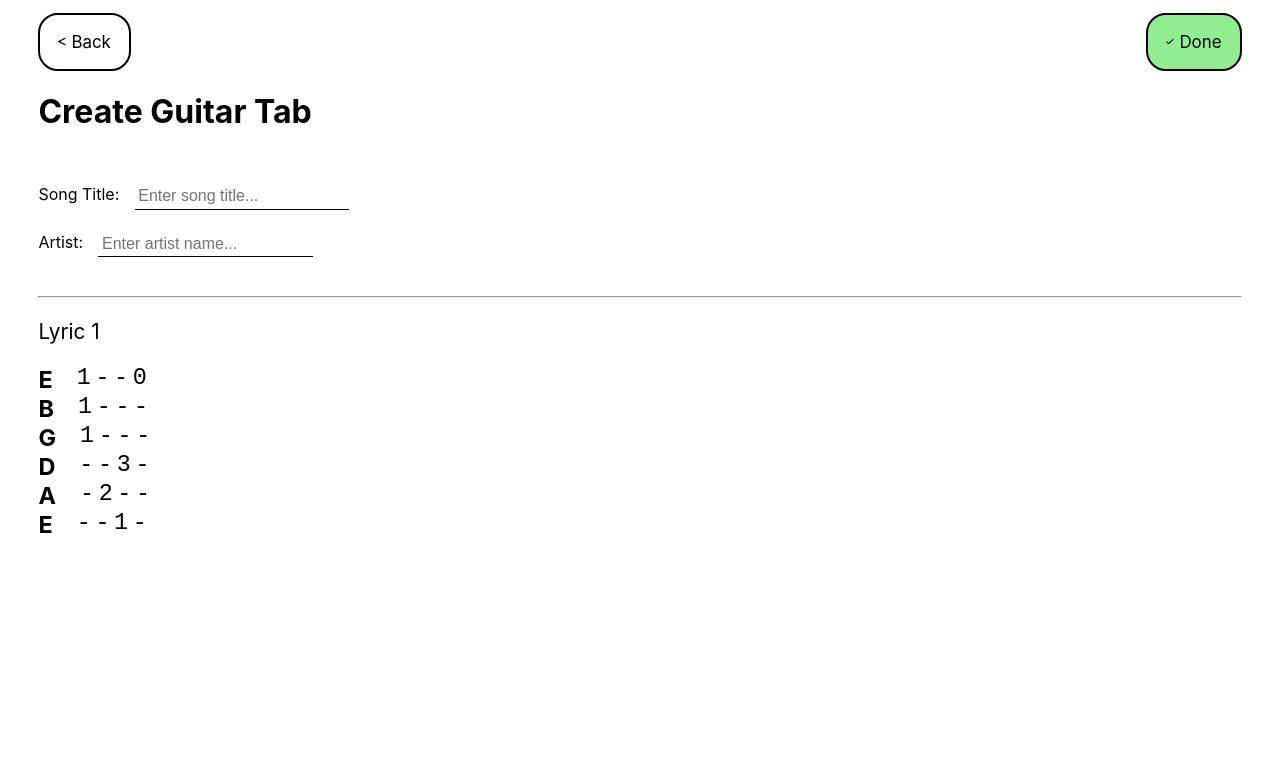
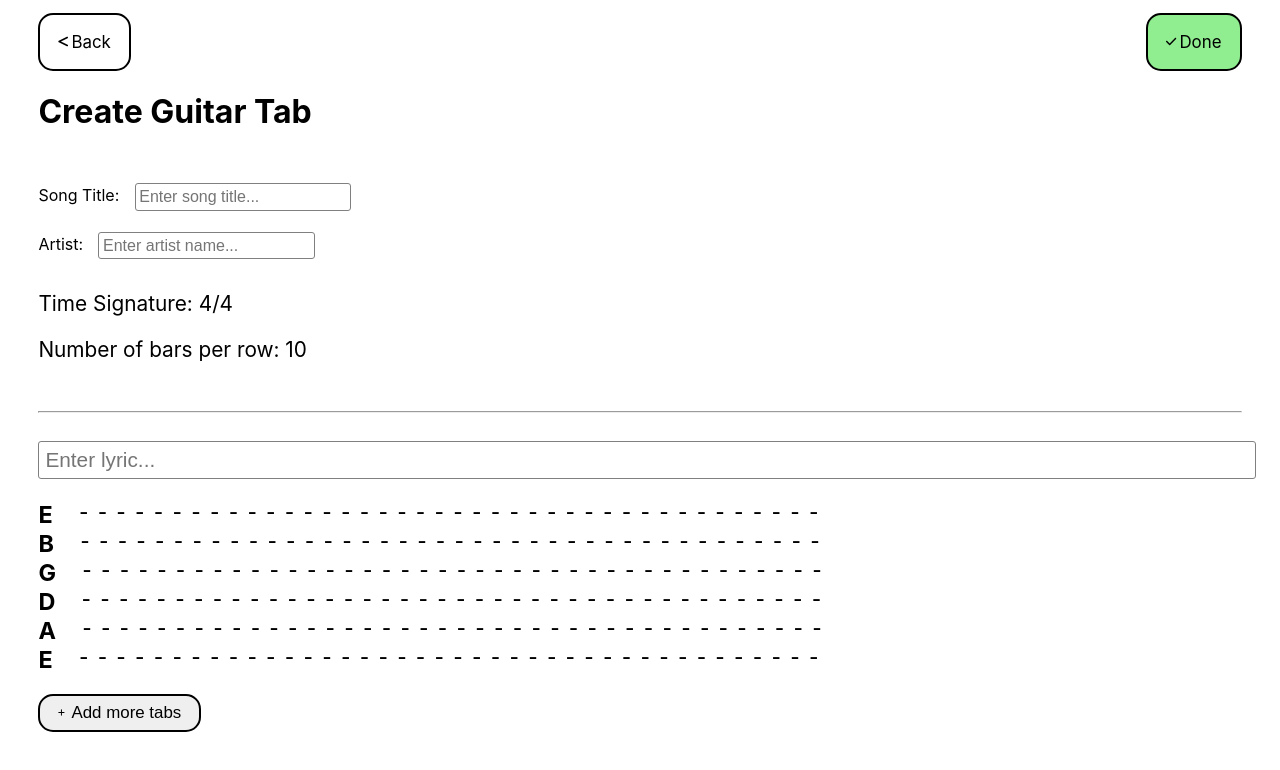
Before and after one commit to nicoletanyt/GuitarTabs, a React (Create React App) app in the folder guitar-tabs/: page /create-tab in a window 1280 px wide. Shown: the top 770 px of the page. Built offline with nearby package versions, Linux system fonts and the light colour scheme.

Commit message:
added tabsize and edit lyrics

```diff
--- a/guitar-tabs/src/components/CreateTab.js
+++ b/guitar-tabs/src/components/CreateTab.js
@@ -1,28 +1,41 @@
-import React, { useState } from 'react'
+import React, { useEffect, useState } from 'react'
 import TabView from './TabView';
 import { Tab } from '../Objects';
-import { FaLessThan, FaCheck } from "react-icons/fa6";
+import { FaLessThan, FaCheck, FaPlus } from "react-icons/fa6";
 import { Link } from 'react-router-dom';
 
 export default function CreateTab() {
   const [title, setTitle] = useState("");
   const [artist, setArtist] = useState("");
+  const tabSize = 10
 
   // e.g. 4/4 beats
   // notes are stored as 1--0|----|----|----|----|----. the | indicates a new string, - indicates no note is played. numbers correspond to the fret number
   // the dash used is — (the 1 em dash)
-  const [tabs, setTabs] = useState([
-    new Tab("Lyric 1", "1--0|1---|1---|--3-|-2--|--1-"),
-  ]);
+  const defaultTab = new Tab(
+        "",
+        Array(6)
+          .fill(["-".repeat(tabSize * 4)])
+          .join("|")
+      )
+  const [tabs, setTabs] = useState([defaultTab]);
+  // 1--0|1---|1---|--3-|-2--|--1-
+
+  const addTab = () => {
+    setTabs((t) => [
+      ...t,
+      defaultTab
+    ]);
+  };
 
   return (
     <div id="create-view">
-      <div id='create-top-bar'>
-        <Link to="/" id="back-btn" className='button'>
+      <div id="create-top-bar">
+        <Link to="/" id="back-btn" className="button">
           <FaLessThan />
           <p>Back</p>
         </Link>
-        <Link to="/" id="done-btn" className='button'>
+        <Link to="/" id="done-btn" className="button">
           <FaCheck />
           <p>Done</p>
         </Link>
@@ -52,13 +65,20 @@ export default function CreateTab() {
           />
         </div>
       </div>
+      <p>Time Signature: 4/4</p>
+      <p>Number of bars per row: 10</p>
       <br />
       <hr />
       <div id="tab-editor">
         {tabs.map((item, id) => {
-          return <TabView key={id} line={item} />;
+          return <TabView key={id} line={item} tabSize={tabSize} />;
         })}
       </div>
+      <br />
+      <button id="add-tabs-btn" className="button" onClick={addTab}>
+        <FaPlus />
+        <p>Add more tabs</p>
+      </button>
     </div>
   );
 }
--- a/guitar-tabs/src/components/TabView.js
+++ b/guitar-tabs/src/components/TabView.js
@@ -1,69 +1,98 @@
 import React, { useEffect, useState } from 'react'
+import { FaPen } from "react-icons/fa";
 
 export default function TabView({ line }) {
   // each tab line has 10 notes.
   // e.g. of notes: "1--0|--1-|--1-|--3-|--2-|-1--"
 
   const STRINGS = ["E", "B", "G", "D", "A", "E"];
-  const [edit, setEdit] = useState(null)
-  const [noteInput, setNoteInput] = useState("")
   const [stringNotes, setStringNotes] = useState(line.notes.split("|"));
 
+  const [editNote, setEditNote] = useState(null);
+  const [noteInput, setNoteInput] = useState("");
+
+  const [editLyric, setEditLyric] = useState(null)
+  const [lyricInput, setLyricInput] = useState(line.lyric)
 
   const changeNote = (ev) => {
     // change/add note here
     // add an input box at this place
-    if (edit == null) {
+    if (editNote == null) {
       let index = ev.target.getAttribute("index");
-      setEdit(index);
+      setEditNote(index);
       // if this already had a note, change it to the value of the input
-      console.log(stringNotes[index.split("|")[0]][index.split("|")[1]])
       if (stringNotes[index.split("|")[0]][index.split("|")[1]] != "-") {
         setNoteInput(stringNotes[index.split("|")[0]][index.split("|")[1]]);
       }
     }
-  }
+  };
 
   const confirmNote = (e) => {
     e.preventDefault();
-    const row = edit.split("|")[0]
-    const col = edit.split("|")[1]
+    const row = editNote.split("|")[0];
+    const col = editNote.split("|")[1];
 
     const updatedNotes = stringNotes.map((rowArray, rowIndex) =>
       rowIndex == row
-        ? rowArray.split("").map((value, colIndex) =>
-            colIndex == col ? noteInput : value
-          ).join("")
+        ? rowArray
+            .split("")
+            .map((value, colIndex) => (colIndex == col ? noteInput : value))
+            .join("")
         : rowArray
     );
 
     // Update the state with the new matrix
     setStringNotes(updatedNotes);
-    setEdit(null)
-    setNoteInput("")
+    setEditNote(null);
+    setNoteInput("");
+  };
+
+  const submitLyric = (e) => {
+    e.preventDefault()
+    setEditLyric(false)
   }
-
-  useEffect(() => {
-    console.log(edit)
-  }, [edit])
-
 
   return (
     <div>
       {/* Display Lyric */}
-      <p>{line.lyric}</p>
+      {lyricInput == "" || editLyric ? (
+        <form onSubmit={(e) =>submitLyric(e)}>
+          <input
+            className="lyric-input"
+            type="text"
+            value={lyricInput}
+            placeholder={"Enter lyric..."}
+            onChange={(ev) => {setLyricInput(ev.target.value); !editLyric && setEditLyric(true)}}
+          />
+        </form>
+      ) : (
+        <div className="lyric-wrapper">
+          <p>{lyricInput}</p>
+          <div className="edit-btn" onClick={() => setEditLyric(true)}>
+            <FaPen className="icon" />
+            <p>Edit</p>
+          </div>
+        </div>
+      )}
       {/* Display Tab */}
       {STRINGS.map((letter, id) => {
         const notes = stringNotes[id].split("");
-        console.log(notes);
         return (
           <div key={id} className="string-row">
             <p className="string-letter">{letter}</p>
             <form onSubmit={confirmNote}>
-              <p className="notes" onClick={(ev) => changeNote(ev)} >
+              <p className="notes" onClick={(ev) => changeNote(ev)}>
                 {notes.map((note, k) => {
-                  return edit == id + "|" + k ? (
-                    <input onSubmit={confirmNote} key={k} className='note-input' type="text" maxLength={1} onChange={(ev) => setNoteInput(ev.target.value)} value={noteInput} />
+                  return editNote == id + "|" + k ? (
+                    <input
+                      onSubmit={confirmNote}
+                      key={k}
+                      className="note-input"
+                      type="text"
+                      maxLength={1}
+                      onChange={(ev) => setNoteInput(ev.target.value)}
+                      value={noteInput}
+                    />
                   ) : (
                     // if it is 0, then use e has the letter to differentiate between first and last string
                     <span key={k} index={id + "|" + k}>
--- a/guitar-tabs/src/index.css
+++ b/guitar-tabs/src/index.css
@@ -11,6 +11,10 @@ body {
 }
 p {
   font-size: 1.3em;
+}
+input {
+  border: 1px solid grey;
+  border-radius: 3px;
 }
 .icon {
   font-size: 1.3em;
@@ -104,17 +108,20 @@ p {
 #create-view {
   height: 100%;
   box-sizing: border-box;
+  margin-bottom: 5%;
+  overflow-y: scroll;
 }
 #create-top-bar {
   display: flex;
   justify-content: space-between;
 }
 .button {
+  white-space: nowrap;
   display: inline-flex;
   border-style: none;
   justify-content: space-evenly;
   align-items: center;
-  border-radius: 20px;
+  border-radius: 15px;
   border: 2px solid black;
   cursor: pointer;
   text-decoration: none;
@@ -126,7 +133,7 @@ p {
   padding-bottom: 0;
 }
 .button p {
-  padding-left: 10%;
+  padding-left: 5%;
 }
 #done-btn {
   background-color: lightgreen;
@@ -140,9 +147,6 @@ p {
   padding: 1%;
   font-size: 1em;
   margin: 3%;
-  border: none;
-  border-bottom: 1px solid black;
-  outline: none;
 }
 .notes {
   font-family: 'Courier New', Courier, monospace;
@@ -169,3 +173,22 @@ p {
   height: 1em;
   font-size: 1em;
 }
+.lyric-input {
+  font-size: 1.3em;
+  margin-block-start: 1em;
+  margin-block-end: 1em;
+  width: 100%;
+  padding: 0.5%;
+}
+.lyric-wrapper {
+  display: flex;
+  align-items: center;
+  justify-content: space-between;
+}
+.edit-btn {
+  display: flex;
+  align-items: center;
+  width: 7%;
+  justify-content: space-evenly;
+  cursor: pointer;
+}
```
